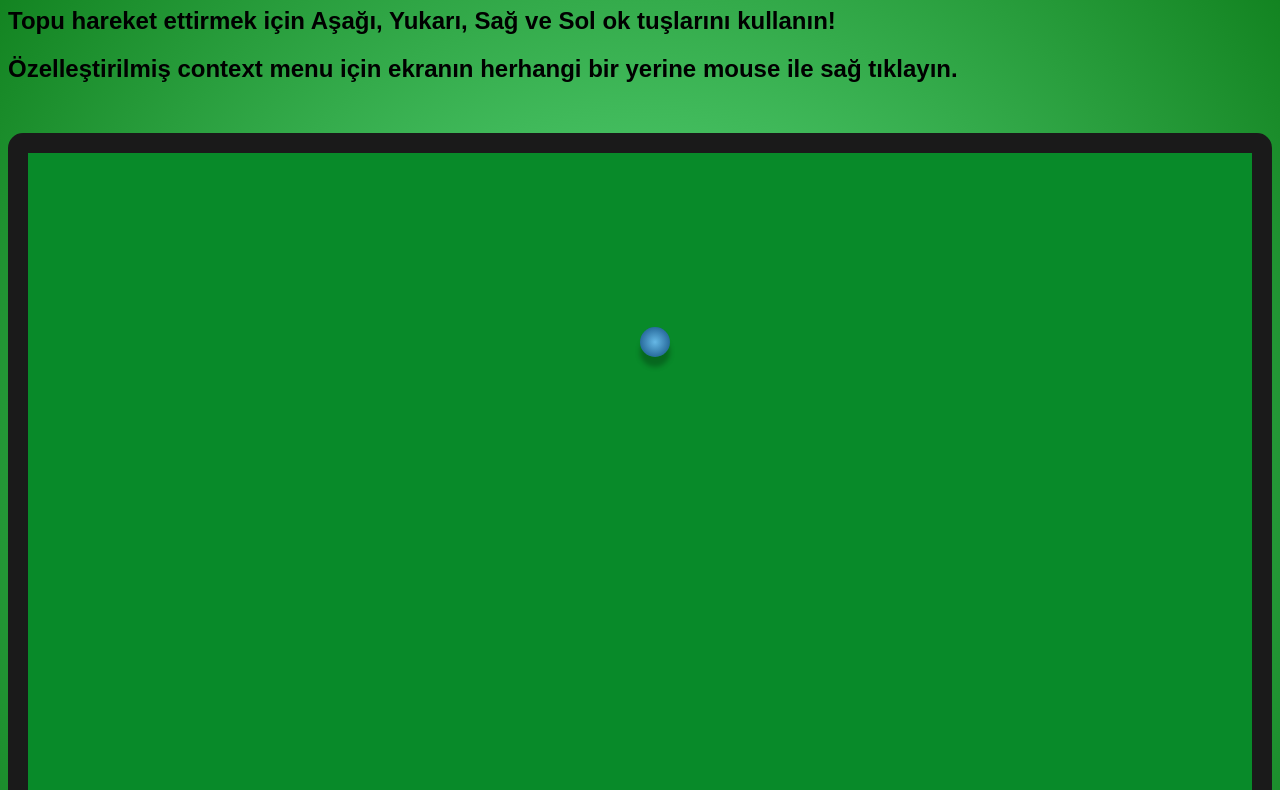
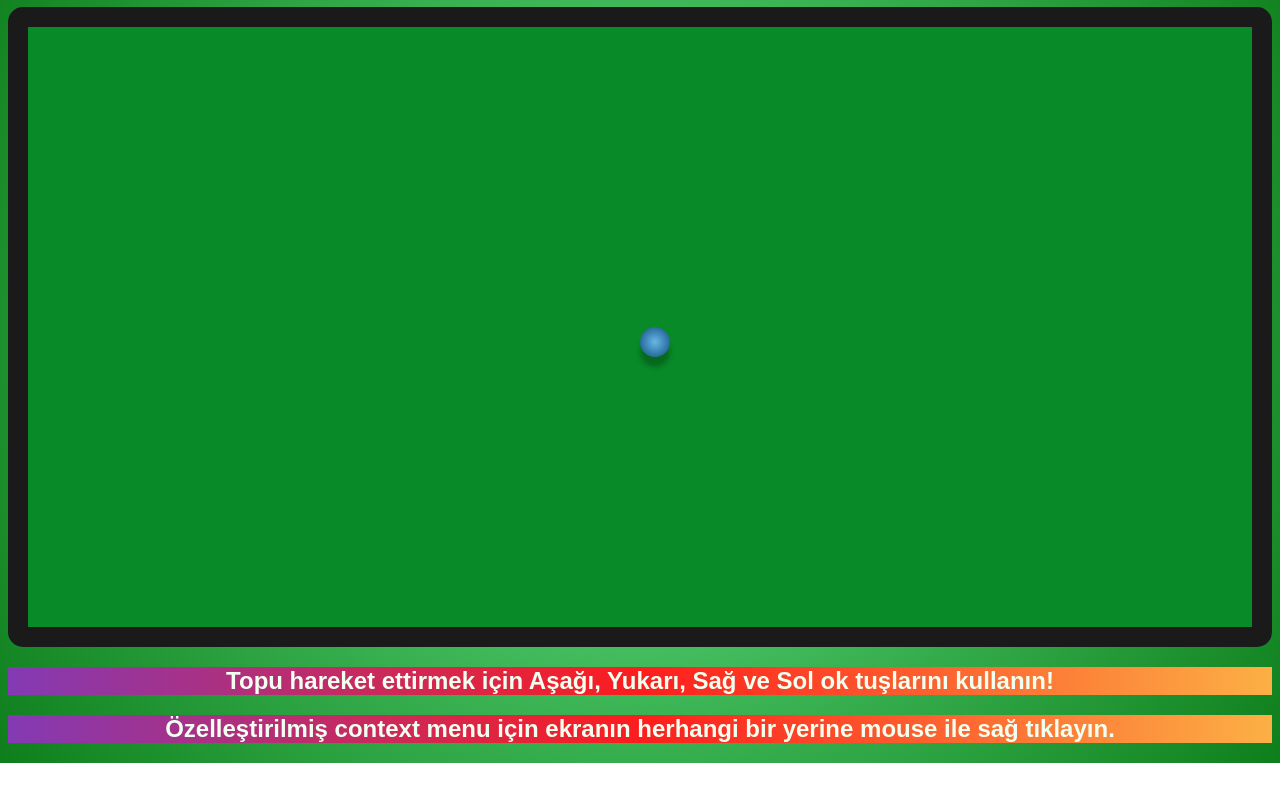
Before and after one commit to serefkaynak/Bounce-Action, a plain HTML site: page index.html in a window 1280 px wide. Shown: the part 73-863 px from the top of the page. After the commit the page ends 836 px from the top, so only its background shows below. Drawn offline with Linux system fonts and the light colour scheme.

Commit message:
Top Border Added and improved

```diff
--- a/index.html
+++ b/index.html
@@ -8,10 +8,11 @@
 </head>
 <body>
     <h1>Bounce Action</h1>
+
+    <div id="border"></div>
+
     <h2>Topu hareket ettirmek için Aşağı, Yukarı, Sağ ve Sol ok tuşlarını kullanın!</h1>
     <h2>Özelleştirilmiş context menu için ekranın herhangi bir yerine mouse ile sağ tıklayın. </h1>
-
-    <div id="border"></div>
 
     <div id="context-menu" class="hide">
         <h5>Custom Context Menu</h5>
--- a/index.js
+++ b/index.js
@@ -26,10 +26,10 @@ document.addEventListener("keydown", function (e) {
 const WIND_THRESHOLD = 1;
 
 setInterval(() => {
-  if (divPositionY < 0 || divPositionY > window.innerHeight - 50) {
+  if (divPositionY < 28 || divPositionY > window.innerHeight - 78) { // 50 + 20 + 8= 78
     yChange *= -1;
   }
-  if (divPositionX < 0 || divPositionX > window.innerWidth - 50) {
+  if (divPositionX < 28 || divPositionX > window.innerWidth - 78) { // 50 + 20 + 8= 78
     xChange *= -1;
   }
 
--- a/style.css
+++ b/style.css
@@ -9,7 +9,7 @@ html {
       rgba(14, 126, 27, 1) 100%
     );
   }
-  h1 {
+  h1, h2 {
     display: flex;
     flex-direction: row;
     flex-wrap: wrap;
@@ -18,6 +18,8 @@ html {
     justify-content: center;
     color: honeydew;
     background: linear-gradient(90deg, rgba(131,58,180,1) 0%, rgba(253,29,29,1) 50%, rgba(252,176,69,1) 100%);
+    z-index: 10;
+    position: relative;
   }
 
   #top {
@@ -108,10 +110,10 @@ html {
 
 #border {
   height: 100vh;
-  margin: 50px auto;
+  max-height: 600px;
   position: relative;
   border: 20px solid #1a1a1a;
   border-radius: 15px;
   background-color: #088A29;
-  z-index: -3;
+  z-index: -10;
 }
```
